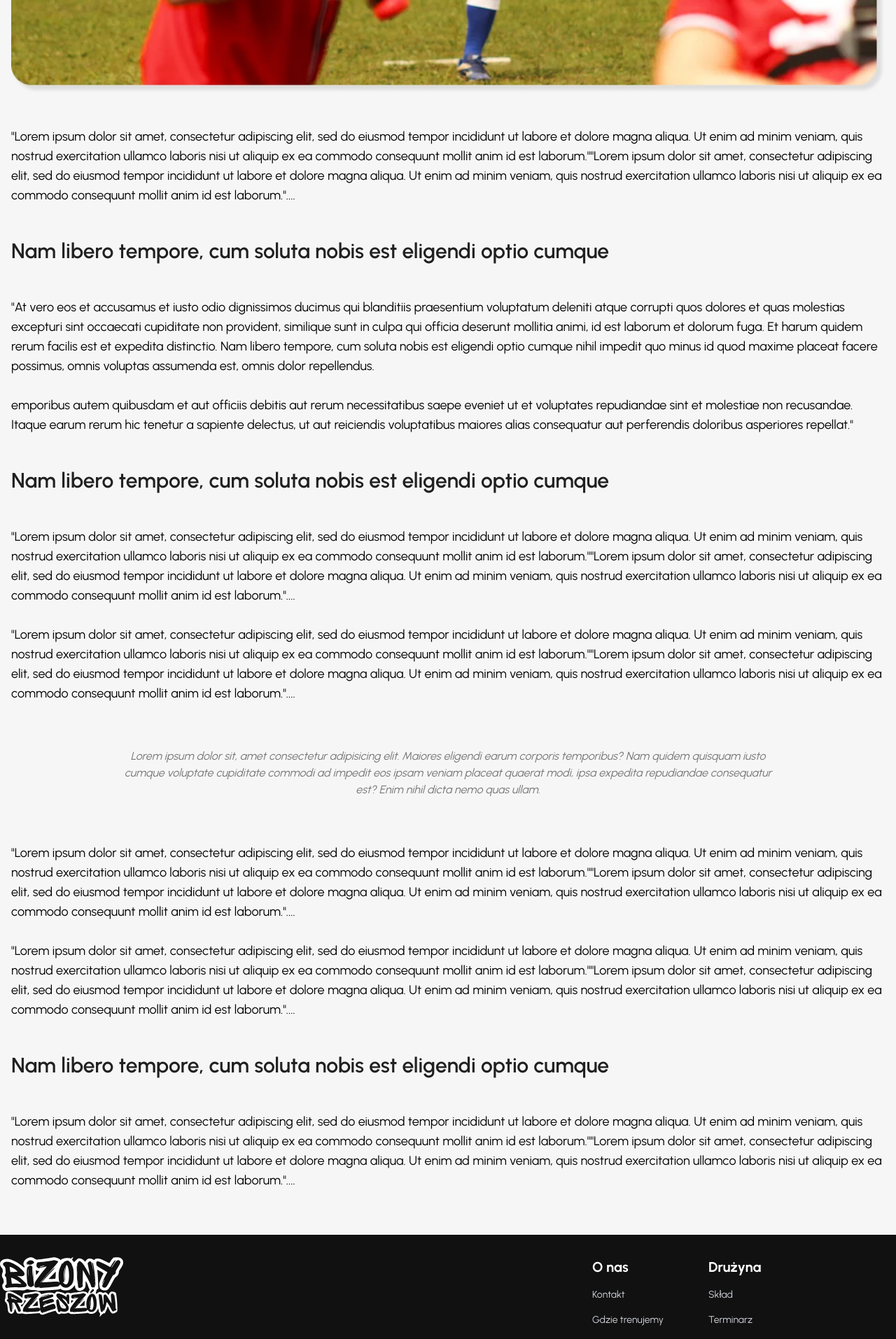
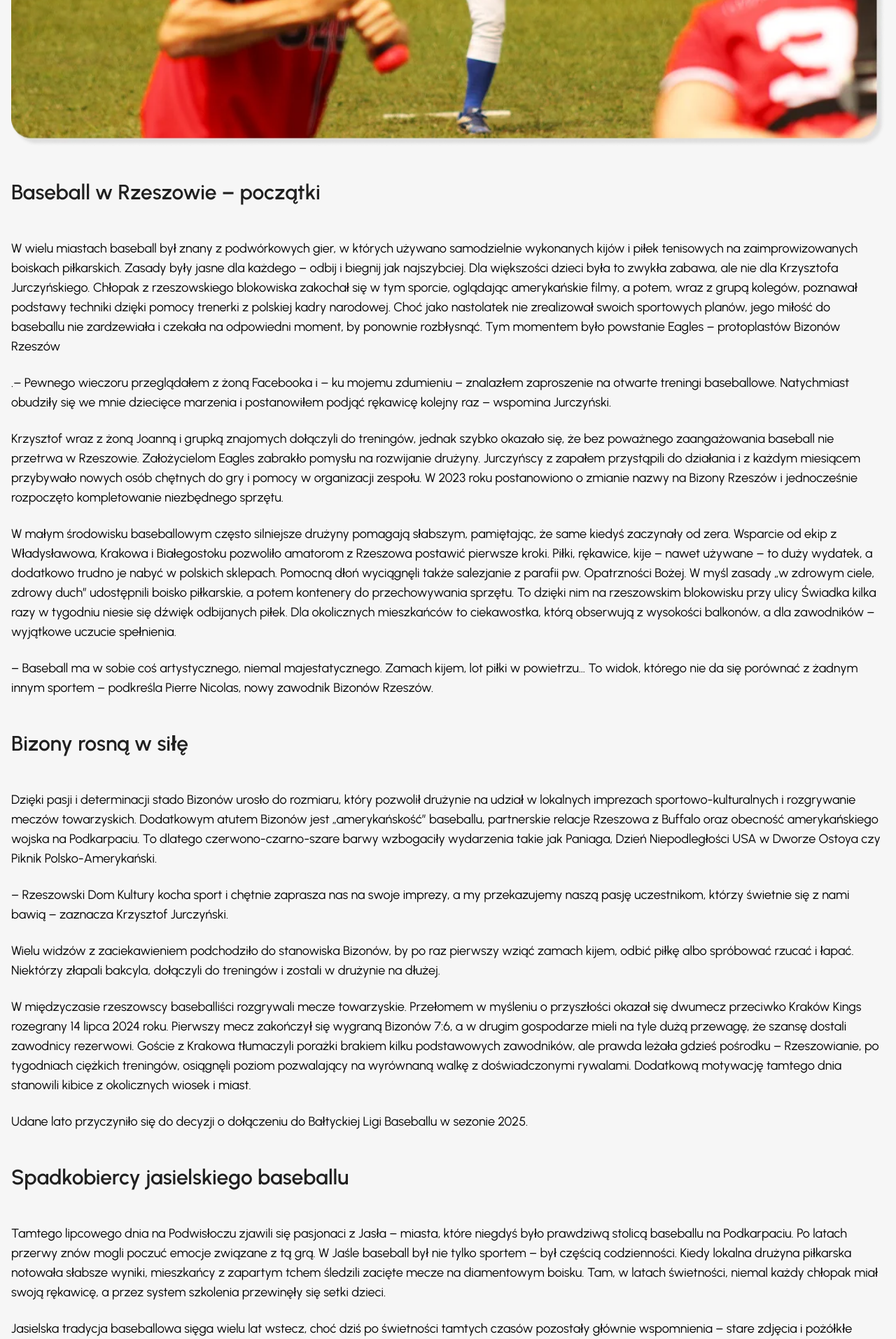
Before and after one commit to jakub-ozog/bizony-rzeszow, a Vue app: page /blog/drugi-post in a window 1280 px wide. Shown: the part 880-2794 px from the top of the page at 70% size. Built offline with nearby package versions, Linux system fonts and the light colour scheme.

Commit message:
feat: articles update with new content

```diff
--- a/src/components/MainNews.vue
+++ b/src/components/MainNews.vue
@@ -34,10 +34,10 @@ const news = ref(newsData)
     </div>
     <div class="flex md:flex-col gap-4 w-1/2 justify-between shrink-0">
       <div v-for="(item, index) in news.slice(1)" :key="item.id" class="flex gap-4 mb-6 p-2 lg:p-0 md:mb-0">
-        <img :src="item.thumb2 || item.thumb3" :alt="item.title" class="w-[50%] h-full rounded-3xl"
+        <img :src="item.thumb2 || item.thumb3" :alt="item.title" class="w-[50%] h-full rounded-2xl"
           :class="index === 0 ? 'mb-4' : 'mb-0'" />
 
-        <div class="gap-2 text-left flex flex-col items-start">
+        <div class="gap-2 text-left flex flex-col items-start justify-between">
           <div>
             <h3 class="text-primaryRed text-2xl mb-4">{{ item.title }}</h3>
             <p class="pr-0 text-[13px] leading-5 font-semibold">{{ item.description }}</p>
--- a/src/components/posts/PostSub.vue
+++ b/src/components/posts/PostSub.vue
@@ -6,11 +6,11 @@ import postMainThumb from '@/assets/images/post-main-thumb.webp'
 
 <template>
   <section class="container mx-auto text-left my-12 font-urbanist">
-    <h1 class="text-5xl font-bold text-primaryRed">Emocje podczas spotkania z Wizards Opole</h1>
+    <h1 class="text-5xl font-bold text-primaryRed">Bizony Rzeszów: Historia drużyny, która narodziła się z pasji</h1>
     <div class="flex flex-row gap-6 mt-2 mb-12">
       <div class="flex flex-row gap-1 items-center">
         <img :src="authorIcon" class="w-4" alt="Ikona autora" />
-        <p class="text-sm text-gray-500">Krzysztof</p>
+        <p class="text-sm text-gray-500">Redakcja</p>
       </div>
       <div class="flex flex-row gap-1 items-center">
         <img :src="calendarIcon" class="w-4" alt="Ikona kalendarza" />
@@ -18,95 +18,155 @@ import postMainThumb from '@/assets/images/post-main-thumb.webp'
       </div>
     </div>
     <p class="font-semibold text-lg">
-      "Lorem ipsum dolor sit amet, consectetur adipiscing elit, sed do eiusmod tempor incididunt ut
-      labore et dolore magna aliqua. Ut enim ad minim veniam, quis nostrud exercitation ullamco
-      laboris nisi ut aliquip ex ea commodo consequunt mollit anim id est laborum. Cumque harum quia
-      soluta recusandae quas laudantium? Laborum molestias laboriosam ex dignissimos eius suscipit
-      nulla earum quibusdam expedita. Tempora sequi error reprehenderit.
+      Na hasło „baseball” wielu Polaków wzrusza ramionami. Niektórzy nie wiedzą, o czym mowa, inni kojarzą z grą w
+      palanta. Ktoś jeszcze może dodać, że jedna drużyna odbija piłkę i biega, podczas gdy przeciwnicy rzucają i łapią.
+      W dużym uproszczeniu taki opis oddaje przebieg gry, ale tylko dla postronnego widza. Baseball ma w sobie magię
+      wynikającą z unikalnej kombinacji elegancji, taktyki i zasad gry. Dopiero głębsze zanurzenie się w tym świecie
+      pozwala zrozumieć motywację grupy ludzi spędzających każdy weekend na doskonaleniu swoich umiejętności.
     </p>
     <img :src="postMainThumb" class="w-full h-auto mt-10" alt="obrazek główny wpisu" />
 
-    <p class="font-base text-lg mt-12">
-      "Lorem ipsum dolor sit amet, consectetur adipiscing elit, sed do eiusmod tempor incididunt ut
-      labore et dolore magna aliqua. Ut enim ad minim veniam, quis nostrud exercitation ullamco
-      laboris nisi ut aliquip ex ea commodo consequunt mollit anim id est laborum.""Lorem ipsum
-      dolor sit amet, consectetur adipiscing elit, sed do eiusmod tempor incididunt ut labore et
-      dolore magna aliqua. Ut enim ad minim veniam, quis nostrud exercitation ullamco laboris nisi
-      ut aliquip ex ea commodo consequunt mollit anim id est laborum."....
+
+
+    <h2 class="text-3xl font-semibold text-lightBlack my-12">
+      Baseball w Rzeszowie – początki
+    </h2>
+
+    <p class="font-base text-lg my-6">
+      W wielu miastach baseball był znany z podwórkowych gier, w których używano samodzielnie wykonanych kijów i piłek
+      tenisowych na zaimprowizowanych boiskach piłkarskich. Zasady były jasne dla każdego – odbij i biegnij jak
+      najszybciej. Dla większości dzieci była to zwykła zabawa, ale nie dla Krzysztofa Jurczyńskiego. Chłopak z
+      rzeszowskiego blokowiska zakochał się w tym sporcie, oglądając amerykańskie filmy, a potem, wraz z grupą kolegów,
+      poznawał podstawy techniki dzięki pomocy trenerki z polskiej kadry narodowej. Choć jako nastolatek nie zrealizował
+      swoich sportowych planów, jego miłość do baseballu nie zardzewiała i czekała na odpowiedni moment, by ponownie
+      rozbłysnąć. Tym momentem było powstanie Eagles – protoplastów Bizonów Rzeszów
+    </p>
+
+    <p class="font-base text-lg my-6">
+      .– Pewnego wieczoru przeglądałem z żoną Facebooka i – ku mojemu zdumieniu – znalazłem zaproszenie na otwarte
+      treningi baseballowe. Natychmiast obudziły się we mnie dziecięce marzenia i postanowiłem podjąć rękawicę kolejny
+      raz – wspomina Jurczyński.
+    </p>
+
+
+    <p class="font-base text-lg my-6">
+      Krzysztof wraz z żoną Joanną i grupką znajomych dołączyli do treningów, jednak szybko okazało się, że bez
+      poważnego zaangażowania baseball nie przetrwa w Rzeszowie. Założycielom Eagles zabrakło pomysłu na rozwijanie
+      drużyny. Jurczyńscy z zapałem przystąpili do działania i z każdym miesiącem przybywało nowych osób chętnych do gry
+      i pomocy w organizacji zespołu. W 2023 roku postanowiono o zmianie nazwy na Bizony Rzeszów i jednocześnie
+      rozpoczęto kompletowanie niezbędnego sprzętu.
+    </p>
+
+    <p class="font-base text-lg my-6">
+      W małym środowisku baseballowym często silniejsze drużyny pomagają słabszym, pamiętając, że same kiedyś zaczynały
+      od zera. Wsparcie od ekip z Władysławowa, Krakowa i Białegostoku pozwoliło amatorom z Rzeszowa postawić pierwsze
+      kroki. Piłki, rękawice, kije – nawet używane – to duży wydatek, a dodatkowo trudno je nabyć w polskich sklepach.
+      Pomocną dłoń wyciągnęli także salezjanie z parafii pw. Opatrzności Bożej. W myśl zasady „w zdrowym ciele, zdrowy
+      duch” udostępnili boisko piłkarskie, a potem kontenery do przechowywania sprzętu. To dzięki nim na rzeszowskim
+      blokowisku przy ulicy Świadka kilka razy w tygodniu niesie się dźwięk odbijanych piłek. Dla okolicznych
+      mieszkańców to ciekawostka, którą obserwują z wysokości balkonów, a dla zawodników – wyjątkowe uczucie spełnienia.
+    </p>
+
+    <p class="font-base text-lg my-6">
+      – Baseball ma w sobie coś artystycznego, niemal majestatycznego. Zamach kijem, lot piłki w powietrzu… To widok,
+      którego nie da się porównać z żadnym innym sportem – podkreśla Pierre Nicolas, nowy zawodnik Bizonów Rzeszów.
     </p>
 
     <h2 class="text-3xl font-semibold text-lightBlack my-12">
-      Nam libero tempore, cum soluta nobis est eligendi optio cumque
+      Bizony rosną w siłę
     </h2>
 
-    <p class="font-base text-lg">
-      "At vero eos et accusamus et iusto odio dignissimos ducimus qui blanditiis praesentium
-      voluptatum deleniti atque corrupti quos dolores et quas molestias excepturi sint occaecati
-      cupiditate non provident, similique sunt in culpa qui officia deserunt mollitia animi, id est
-      laborum et dolorum fuga. Et harum quidem rerum facilis est et expedita distinctio. Nam libero
-      tempore, cum soluta nobis est eligendi optio cumque nihil impedit quo minus id quod maxime
-      placeat facere possimus, omnis voluptas assumenda est, omnis dolor repellendus. <br /><br />
+    <p class="font-base text-lg my-6">
+      Dzięki pasji i determinacji stado Bizonów urosło do rozmiaru, który pozwolił drużynie na udział w lokalnych
+      imprezach sportowo-kulturalnych i rozgrywanie meczów towarzyskich. Dodatkowym atutem Bizonów jest „amerykańskość”
+      baseballu, partnerskie relacje Rzeszowa z Buffalo oraz obecność amerykańskiego wojska na Podkarpaciu. To dlatego
+      czerwono-czarno-szare barwy wzbogaciły wydarzenia takie jak Paniaga, Dzień Niepodległości USA w Dworze Ostoya czy
+      Piknik Polsko-Amerykański.
+    </p>
 
-      emporibus autem quibusdam et aut officiis debitis aut rerum necessitatibus saepe eveniet ut et
-      voluptates repudiandae sint et molestiae non recusandae. Itaque earum rerum hic tenetur a
-      sapiente delectus, ut aut reiciendis voluptatibus maiores alias consequatur aut perferendis
-      doloribus asperiores repellat."
+    <p class="font-base text-lg my-6">
+      – Rzeszowski Dom Kultury kocha sport i chętnie zaprasza nas na swoje imprezy, a my przekazujemy naszą pasję
+      uczestnikom, którzy świetnie się z nami bawią – zaznacza Krzysztof Jurczyński.
+    </p>
+
+
+    <p class="font-base text-lg my-6">
+      Wielu widzów z zaciekawieniem podchodziło do stanowiska Bizonów, by po raz pierwszy wziąć zamach kijem, odbić
+      piłkę
+      albo spróbować rzucać i łapać. Niektórzy złapali bakcyla, dołączyli do treningów i zostali w drużynie na dłużej.
+    </p>
+
+    <p class="font-base text-lg my-6">
+      W międzyczasie rzeszowscy baseballiści rozgrywali mecze towarzyskie. Przełomem w myśleniu o przyszłości okazał się
+      dwumecz przeciwko Kraków Kings rozegrany 14 lipca 2024 roku. Pierwszy mecz zakończył się wygraną Bizonów 7:6, a w
+      drugim gospodarze mieli na tyle dużą przewagę, że szansę dostali zawodnicy rezerwowi. Goście z Krakowa tłumaczyli
+      porażki brakiem kilku podstawowych zawodników, ale prawda leżała gdzieś pośrodku – Rzeszowianie, po tygodniach
+      ciężkich treningów, osiągnęli poziom pozwalający na wyrównaną walkę z doświadczonymi rywalami. Dodatkową motywację
+      tamtego dnia stanowili kibice z okolicznych wiosek i miast.
+    </p>
+
+    <p class="font-base text-lg my-6">
+      Udane lato przyczyniło się do decyzji o dołączeniu do Bałtyckiej Ligi Baseballu w sezonie 2025.
     </p>
 
     <h2 class="text-3xl font-semibold text-lightBlack my-12">
-      Nam libero tempore, cum soluta nobis est eligendi optio cumque
+      Spadkobiercy jasielskiego baseballu
     </h2>
 
-    <p class="font-base text-lg">
-      "Lorem ipsum dolor sit amet, consectetur adipiscing elit, sed do eiusmod tempor incididunt ut
-      labore et dolore magna aliqua. Ut enim ad minim veniam, quis nostrud exercitation ullamco
-      laboris nisi ut aliquip ex ea commodo consequunt mollit anim id est laborum.""Lorem ipsum
-      dolor sit amet, consectetur adipiscing elit, sed do eiusmod tempor incididunt ut labore et
-      dolore magna aliqua. Ut enim ad minim veniam, quis nostrud exercitation ullamco laboris nisi
-      ut aliquip ex ea commodo consequunt mollit anim id est laborum."....
-      <br /><br />
-      "Lorem ipsum dolor sit amet, consectetur adipiscing elit, sed do eiusmod tempor incididunt ut
-      labore et dolore magna aliqua. Ut enim ad minim veniam, quis nostrud exercitation ullamco
-      laboris nisi ut aliquip ex ea commodo consequunt mollit anim id est laborum.""Lorem ipsum
-      dolor sit amet, consectetur adipiscing elit, sed do eiusmod tempor incididunt ut labore et
-      dolore magna aliqua. Ut enim ad minim veniam, quis nostrud exercitation ullamco laboris nisi
-      ut aliquip ex ea commodo consequunt mollit anim id est laborum."....
+    <p class="font-base text-lg my-6">
+      Tamtego lipcowego dnia na Podwisłoczu zjawili się pasjonaci z Jasła – miasta, które niegdyś było prawdziwą stolicą
+      baseballu na Podkarpaciu. Po latach przerwy znów mogli poczuć emocje związane z tą grą. W Jaśle baseball był nie
+      tylko sportem – był częścią codzienności. Kiedy lokalna drużyna piłkarska notowała słabsze wyniki, mieszkańcy z
+      zapartym tchem śledzili zacięte mecze na diamentowym boisku. Tam, w latach świetności, niemal każdy chłopak miał
+      swoją rękawicę, a przez system szkolenia przewinęły się setki dzieci.
     </p>
 
-    <blockquote class="italic py-12 w-3/4 text-center mx-auto text-lightGrey my-4">
-      Lorem ipsum dolor sit, amet consectetur adipisicing elit. Maiores eligendi earum corporis
-      temporibus? Nam quidem quisquam iusto cumque voluptate cupiditate commodi ad impedit eos ipsam
-      veniam placeat quaerat modi, ipsa expedita repudiandae consequatur est? Enim nihil dicta nemo
-      quas ullam.
-    </blockquote>
 
-    <p class="font-base text-lg">
-      "Lorem ipsum dolor sit amet, consectetur adipiscing elit, sed do eiusmod tempor incididunt ut
-      labore et dolore magna aliqua. Ut enim ad minim veniam, quis nostrud exercitation ullamco
-      laboris nisi ut aliquip ex ea commodo consequunt mollit anim id est laborum.""Lorem ipsum
-      dolor sit amet, consectetur adipiscing elit, sed do eiusmod tempor incididunt ut labore et
-      dolore magna aliqua. Ut enim ad minim veniam, quis nostrud exercitation ullamco laboris nisi
-      ut aliquip ex ea commodo consequunt mollit anim id est laborum."....
-      <br /><br />
-      "Lorem ipsum dolor sit amet, consectetur adipiscing elit, sed do eiusmod tempor incididunt ut
-      labore et dolore magna aliqua. Ut enim ad minim veniam, quis nostrud exercitation ullamco
-      laboris nisi ut aliquip ex ea commodo consequunt mollit anim id est laborum.""Lorem ipsum
-      dolor sit amet, consectetur adipiscing elit, sed do eiusmod tempor incididunt ut labore et
-      dolore magna aliqua. Ut enim ad minim veniam, quis nostrud exercitation ullamco laboris nisi
-      ut aliquip ex ea commodo consequunt mollit anim id est laborum."....
+    <p class="font-base text-lg my-6">
+      Jasielska tradycja baseballowa sięga wielu lat wstecz, choć dziś po świetności tamtych czasów pozostały głównie
+      wspomnienia – stare zdjęcia i pożółkłe wycinki z gazet. Pantery Jasło, drużyna, która dwie dekady temu
+      rywalizowała z najlepszymi w kraju, to już historia. Ale ta historia wciąż żyje w sercach tych, którzy kiedyś
+      oddychali baseballem.
+    </p>
+
+    <p class="font-base text-lg my-6">
+      Dziś mostem łączącym Jasło i Rzeszów są Norbert Wietecha i Paweł Niegosz – koledzy z dzieciństwa, których po
+      latach znów połączyła miłość do gry. Postanowili wrócić na boisko, by dać baseballowi kolejną szansę. Ich
+      doświadczenie, zdobyte jeszcze w jasielskich czasach, nie tylko wzmacnia drużynę sportowo, ale też pomaga
+      początkującym zawodnikom szybciej opanować technikę i taktykę.
     </p>
 
     <h2 class="text-3xl font-semibold text-lightBlack my-12">
-      Nam libero tempore, cum soluta nobis est eligendi optio cumque
+      Rodzina, pasja, przyjaźń
     </h2>
 
-    <p class="font-base text-lg mt-12">
-      "Lorem ipsum dolor sit amet, consectetur adipiscing elit, sed do eiusmod tempor incididunt ut
-      labore et dolore magna aliqua. Ut enim ad minim veniam, quis nostrud exercitation ullamco
-      laboris nisi ut aliquip ex ea commodo consequunt mollit anim id est laborum.""Lorem ipsum
-      dolor sit amet, consectetur adipiscing elit, sed do eiusmod tempor incididunt ut labore et
-      dolore magna aliqua. Ut enim ad minim veniam, quis nostrud exercitation ullamco laboris nisi
-      ut aliquip ex ea commodo consequunt mollit anim id est laborum."....
+    <p class="font-base text-lg my-6">
+      Rodzina, grupa zapaleńców, przyjaciele – te słowa najlepiej oddają ducha Bizonów. Baseball łączy ich nie tylko na
+      boisku, ale i poza nim.
     </p>
+
+    <p class="font-base text-lg my-6">
+      – Czasem rozmawiam z kolegami z innych drużyn i widzę, że w przypadku kontuzji zawodnicy często są pozostawieni
+      sami
+      sobie. U nas jest inaczej – gdy ktoś ma problemy zdrowotne, reszta drużyny interesuje się jego losem. Organizujemy
+      pikniki dla zawodników i ich rodzin, co dodatkowo cementuje nasze relacje – mówi Jurczyński.
+    </p>
+
+
+    <p class="font-base text-lg my-6">
+      Baseball to nie tylko sport, ale i styl – zarówno życia, jak i ubioru. Klasyczny strój baseballowy, składający się
+      z
+      uniformu, czapki z daszkiem i getrów, od lat ma swój niepowtarzalny urok. Wysportowana sylwetka, pewność siebie i
+      swoboda ruchów graczy przyciągają uwagę, zwłaszcza płci pięknej. Jednak dla zawodników baseball to coś więcej niż
+      tylko gra – to pasja, którą chcą dzielić się z innymi, inspirować i popularyzować go w lokalnej społeczności.
+    </p>
+
+    <p class="font-base text-lg my-6">
+      Czy w Rzeszowie baseball stanie się tak popularny jak kiedyś w Jaśle? Czas pokaże. Na razie Bizony walczą o swoje
+      miejsce na sportowej mapie Polski.
+    </p>
+
+
+
   </section>
 </template>
--- a/src/data/newsData.js
+++ b/src/data/newsData.js
@@ -1,5 +1,5 @@
 import articleImageSub1 from '@/assets/images/galleries/gallery-3/_DSC0335.webp'
-import articleImageMain from '@/assets/images/article_2_thumb.webp'
+import articleImageMain from '@/assets/images/posts/main/14.webp'
 import articleImageSub2 from '@/assets/images/galleries/gallery-4/11.webp'
 
 const mainNews = [
```
Also changed, not shown: src/components/posts/PostMain.vue (+4 -3 lines), src/assets/images/posts/main/14.webp (added).
